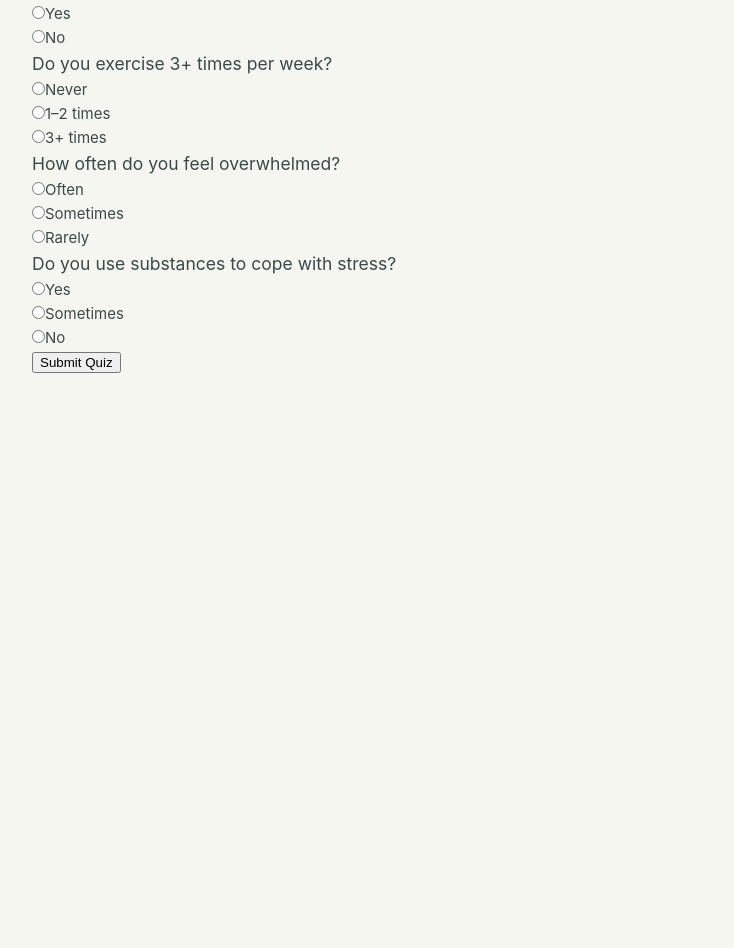
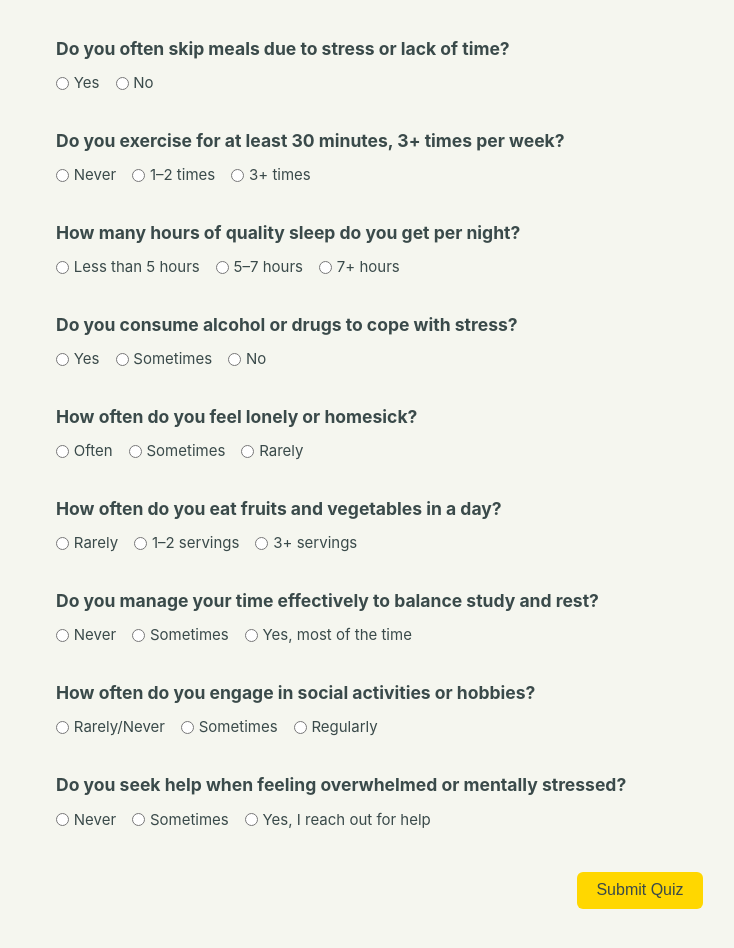
Before and after one commit to charlie-leo/health_portfolio, a Vue app: page /questions in a window 1280 px wide. Shown: the part 300-1248 px from the top of the page, without its empty margins (0-734 px from the left). Before the commit the page ends 800 px from the top, so only its background shows below. Built offline with nearby package versions, Linux system fonts and the light colour scheme.

Commit message:
form survy added

```diff
--- a/src/components/HabbitQuiz.vue
+++ b/src/components/HabbitQuiz.vue
@@ -1,7 +1,11 @@
 <template>
-  <div>
+  <div class="quiz-section">
     <h1 class="habit-title">Are Your Habits Helping or Hurting?</h1>
-    <div>
+    <p class="intro">
+      Answer the following questions honestly to assess your lifestyle habits and get tips to improve your health.
+    </p>
+
+    <div class="questions-container">
       <QuestionCard
         v-for="(q, index) in questions"
         :key="index"
@@ -9,24 +13,15 @@
         v-model="answers[index]"
       />
     </div>
-    <button @click="submitQuiz">Submit Quiz</button>
+
+    <button class="submit-btn" @click="submitQuiz">Submit Quiz</button>
 
     <div v-if="resultMessage" class="result-box">
-      <h2>Result</h2>
+      <h2>📊 Result</h2>
       <p>{{ resultMessage }}</p>
     </div>
-
   </div>
 </template>
-
-<style scoped>
-.habit-title{
-  color: #3a4a4a;
-}
-.result-box{
-  color: #3a4a4a;
-}
-</style>
 
 <script setup lang="ts">
 import { ref } from 'vue'
@@ -34,7 +29,7 @@ import QuestionCard from './QuestionCard.vue'
 
 const questions = ref([
   {
-    text: 'How many home-cooked meals do you eat/week?',
+    text: 'How many home-cooked meals do you eat per week?',
     options: [
       { label: '0–1', value: 0 },
       { label: '2–4', value: 1 },
@@ -42,14 +37,14 @@ const questions = ref([
     ],
   },
   {
-    text: 'Do you often skip meals due to stress?',
+    text: 'Do you often skip meals due to stress or lack of time?',
     options: [
       { label: 'Yes', value: 0 },
       { label: 'No', value: 2 },
     ],
   },
   {
-    text: 'Do you exercise 3+ times per week?',
+    text: 'Do you exercise for at least 30 minutes, 3+ times per week?',
     options: [
       { label: 'Never', value: 0 },
       { label: '1–2 times', value: 1 },
@@ -57,7 +52,23 @@ const questions = ref([
     ],
   },
   {
-    text: 'How often do you feel overwhelmed?',
+    text: 'How many hours of quality sleep do you get per night?',
+    options: [
+      { label: 'Less than 5 hours', value: 0 },
+      { label: '5–7 hours', value: 1 },
+      { label: '7+ hours', value: 2 },
+    ],
+  },
+  {
+    text: 'Do you consume alcohol or drugs to cope with stress?',
+    options: [
+      { label: 'Yes', value: 0 },
+      { label: 'Sometimes', value: 1 },
+      { label: 'No', value: 2 },
+    ],
+  },
+  {
+    text: 'How often do you feel lonely or homesick?',
     options: [
       { label: 'Often', value: 0 },
       { label: 'Sometimes', value: 1 },
@@ -65,11 +76,35 @@ const questions = ref([
     ],
   },
   {
-    text: 'Do you use substances to cope with stress?',
+    text: 'How often do you eat fruits and vegetables in a day?',
     options: [
-      { label: 'Yes', value: 0 },
+      { label: 'Rarely', value: 0 },
+      { label: '1–2 servings', value: 1 },
+      { label: '3+ servings', value: 2 },
+    ],
+  },
+  {
+    text: 'Do you manage your time effectively to balance study and rest?',
+    options: [
+      { label: 'Never', value: 0 },
       { label: 'Sometimes', value: 1 },
-      { label: 'No', value: 2 },
+      { label: 'Yes, most of the time', value: 2 },
+    ],
+  },
+  {
+    text: 'How often do you engage in social activities or hobbies?',
+    options: [
+      { label: 'Rarely/Never', value: 0 },
+      { label: 'Sometimes', value: 1 },
+      { label: 'Regularly', value: 2 },
+    ],
+  },
+  {
+    text: 'Do you seek help when feeling overwhelmed or mentally stressed?',
+    options: [
+      { label: 'Never', value: 0 },
+      { label: 'Sometimes', value: 1 },
+      { label: 'Yes, I reach out for help', value: 2 },
     ],
   },
 ])
@@ -80,10 +115,64 @@ const resultMessage = ref<string>('')
 function submitQuiz() {
   const score = answers.value.reduce((sum, val) => sum + (val ?? 0), 0)
   resultMessage.value =
-    score <= 5
-      ? '🔴 Your habits may be hurting you. Consider some changes.'
-      : score <= 10
-        ? '🟡 You’re doing okay! But there’s room to improve.'
-        : '🟢 Great! Your habits are helping your health!'
+    score <= 10
+      ? '🔴 Your current lifestyle may be harming your health. Try cooking more meals, sleeping better, exercising, and seeking help when needed.'
+      : score <= 16
+        ? '🟡 You’re doing okay! But you can improve with better diet planning, time management, and regular physical activity.'
+        : '🟢 Excellent! You have great habits that support your mental and physical health. Keep it up!'
 }
 </script>
+
+<style scoped>
+.quiz-section {
+  background: #f5f6ef;
+  color: #3a4a4a;
+  padding: 2rem 1.5rem;
+  border-radius: 0 0 12px 12px;
+}
+
+.habit-title {
+  text-align: center;
+  font-size: 2rem;
+  margin-bottom: 0.5rem;
+}
+
+.intro {
+  text-align: center;
+  max-width: 700px;
+  margin: 0 auto 1.5rem;
+}
+
+.questions-container {
+  display: flex;
+  flex-direction: column;
+  gap: 1rem;
+  margin-bottom: 1.5rem;
+}
+
+.submit-btn {
+  background: #ffd700;
+  color: #3a4a4a;
+  padding: 0.6rem 1.2rem;
+  font-size: 1rem;
+  border: none;
+  border-radius: 6px;
+  cursor: pointer;
+  display: block;
+  margin: 0 auto 1rem;
+}
+
+.submit-btn:hover {
+  background: #e6c200;
+}
+
+.result-box {
+  text-align: center;
+  background: #e0ede7;
+  color: #3a4a4a;
+  padding: 1rem;
+  border-radius: 8px;
+  max-width: 500px;
+  margin: 0 auto;
+}
+</style>
--- a/src/components/HeaderSection.vue
+++ b/src/components/HeaderSection.vue
@@ -4,9 +4,6 @@
     <ul>
       <li>
         <router-link :to="{ path: '/', hash: '#home' }">Home</router-link>
-      </li>
-      <li>
-        <router-link :to="{ path: '/', hash: '#research' }">Research</router-link>
       </li>
       <li>
         <router-link to="/statistics">Statistics</router-link>
@@ -16,6 +13,9 @@
       </li>
       <li>
         <router-link to="/records">Records</router-link>
+      </li>
+      <li>
+        <router-link :to="{ path: '/', hash: '#research' }">Research</router-link>
       </li>
       <li>
         <router-link :to="{ path: '/', hash: '#tips' }">Tips & Resources</router-link>
--- a/src/components/QuestionCard.vue
+++ b/src/components/QuestionCard.vue
@@ -1,23 +1,41 @@
 <template>
-    <div style="color: #3a4a4a">
-      <h3>{{ question.text }}</h3>
-      <div v-for="(opt, i) in question.options" :key="i" >
+  <div class="question-card">
+    <h3 style="font-weight: bold">{{ question.text }}</h3>
+    <div class="options-row">
+      <div v-for="(opt, i) in question.options" :key="i" class="option-item">
         <input
           type="radio"
           :name="question.text"
           :value="opt.value"
-          :checked = "modelValue === opt.value"
+          :checked="modelValue === opt.value"
           @change="$emit('update:modelValue', opt.value)"
         />
         <label>{{ opt.label }}</label>
       </div>
     </div>
-  </template>
+  </div>
+</template>
 
+<script setup lang="ts">
+defineProps(['question', 'modelValue'])
+defineEmits(['update:modelValue'])
+</script>
 
+<style scoped>
+.question-card {
+  margin-bottom: 1rem;
+}
 
-  <script setup lang="ts">
+.options-row {
+  display: flex;
+  flex-wrap: wrap; /* Allows wrapping on small screens */
+  gap: 1rem;
+  margin-top: 0.5rem;
+}
 
-  defineProps(['question', 'modelValue'])
-  defineEmits(['update:modelValue'])
-  </script>
+.option-item {
+  display: flex;
+  align-items: center;
+  gap: 0.3rem;
+}
+</style>
--- a/src/views/HomeView.vue
+++ b/src/views/HomeView.vue
@@ -5,6 +5,7 @@ import ResearchFindings from '../components/ResearchFindings.vue'
 import TipsSection from '../components/TipsSection.vue'
 import MeetTeam from '../components/MeetTeam.vue'
 import StoriesSection from '@/components/StoriesSection.vue'
+import HabitsSection from '@/components/HabitsSection.vue'
 </script>
 
 <template>
@@ -14,7 +15,7 @@ import StoriesSection from '@/components/StoriesSection.vue'
     <ResearchFindings />
     <TipsSection />
     <StoriesSection/>
-<!--    <HabitsSection />-->
+    <HabitsSection />
     <MeetTeam />
 <!--    <ReferencesSection />-->
   </div>
--- a/src/views/QuestionsView.vue
+++ b/src/views/QuestionsView.vue
@@ -1,8 +1,12 @@
 <script setup lang="ts">
 import HabbitQuiz from '../components/HabbitQuiz.vue'
+import HeaderSection from '@/components/HeaderSection.vue'
 
 </script>
 
 <template>
+  <div>
+    <HeaderSection/>
     <HabbitQuiz />
+  </div>
 </template>
```
